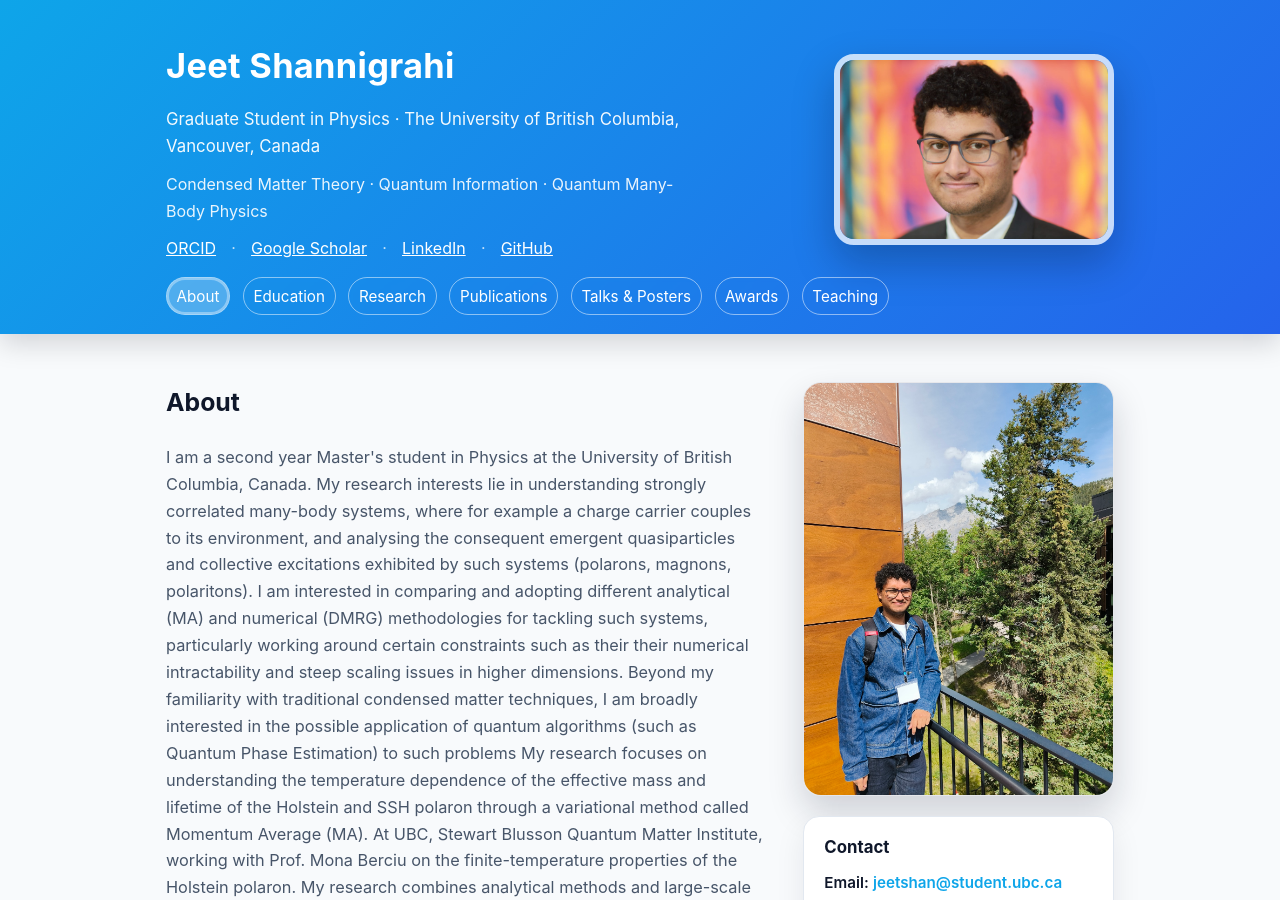
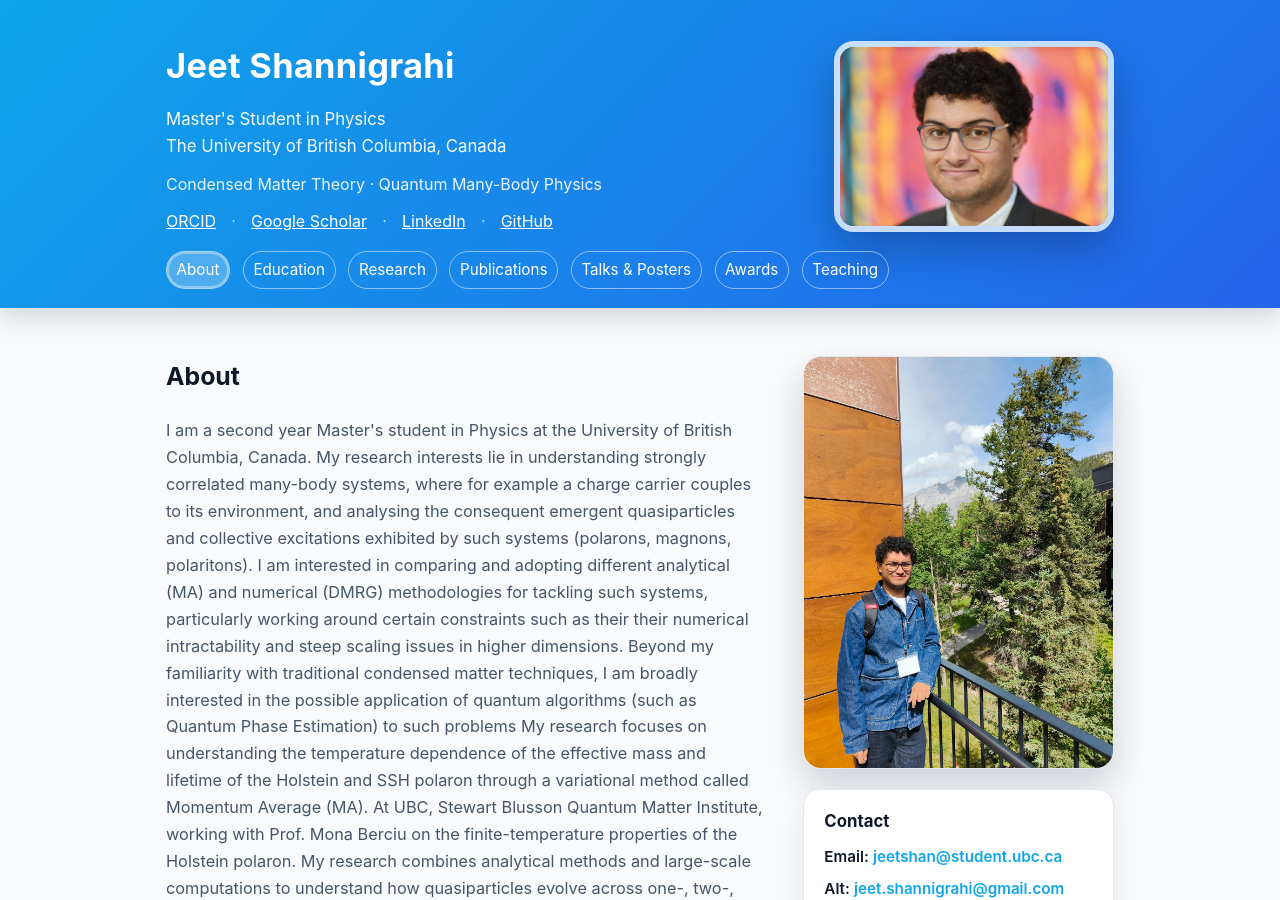
Before and after one commit to JeetShannigrahi21/JeetShannigrahi21.github.io, a Jekyll site: the page built from index.md, in a window 1280 px wide and 900 px high. Built offline with Jekyll 4.4.1, drawn with Linux system fonts in a browser that asks for light colours.

Commit message:
Update hero.html

```diff
--- a/_includes/hero.html
+++ b/_includes/hero.html
@@ -1,8 +1,10 @@
 <div class="container hero">
   <div class="hero-text">
     <h1 class="title">Jeet Shannigrahi</h1>
-    <p class="subtitle">Graduate Student in Physics · The University of British Columbia, Vancouver, Canada</p>
-    <p class="tagline">Condensed Matter Theory · Quantum Information · Quantum Many-Body Physics</p>
+    <p class="subtitle">Master's Student in Physics
+      <br>The University of British Columbia, Canada
+    </p>
+    <p class="tagline">Condensed Matter Theory · Quantum Many-Body Physics</p>
     <div class="links">
       <a href="https://orcid.org/0009-0004-2474-2030" target="_blank" rel="noopener">ORCID</a><span>·</span>
       <a href="https://scholar.google.com/citations?user=u_q_Vi0AAAAJ&hl=en&inst=17001591832933267808" target="_blank" rel="noopener">Google Scholar</a><span>·</span>
```
